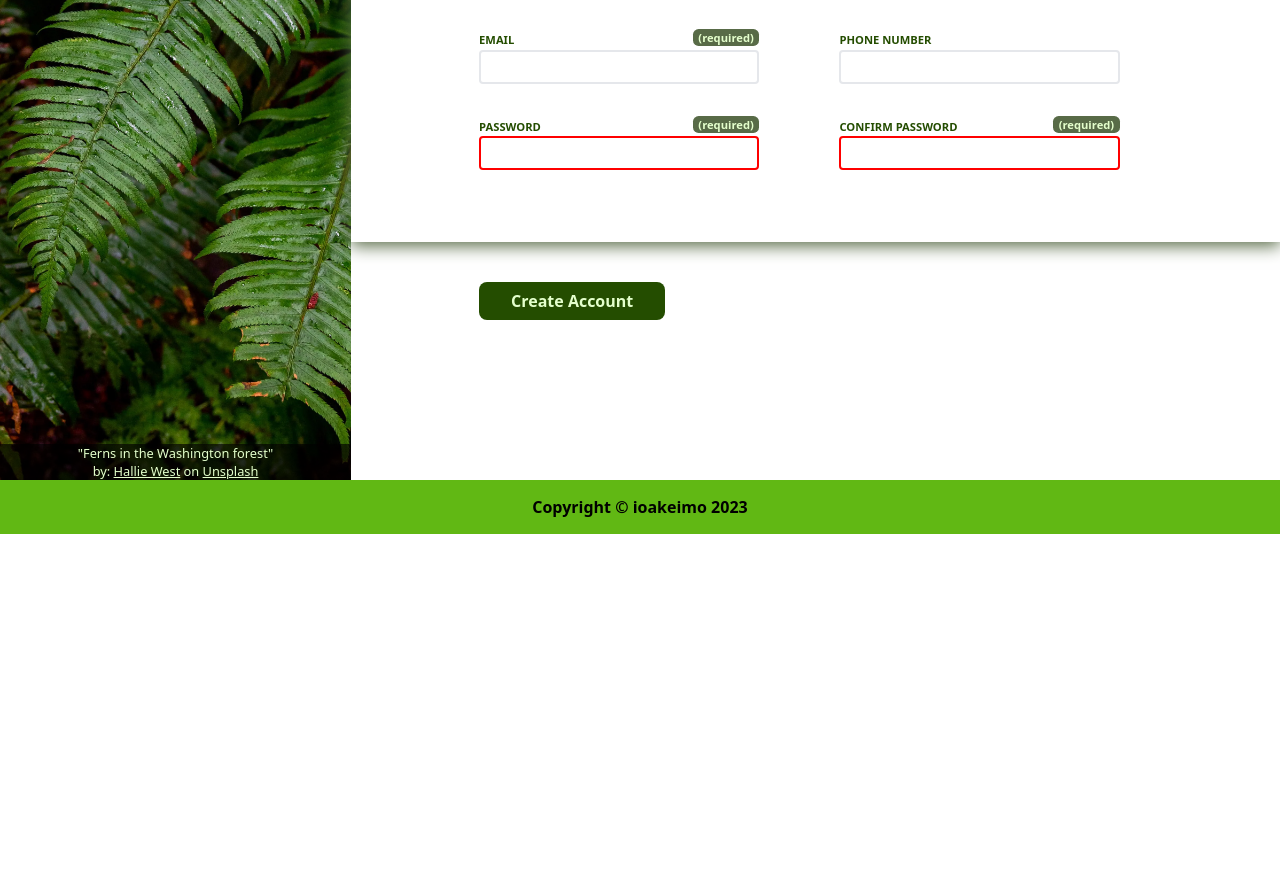
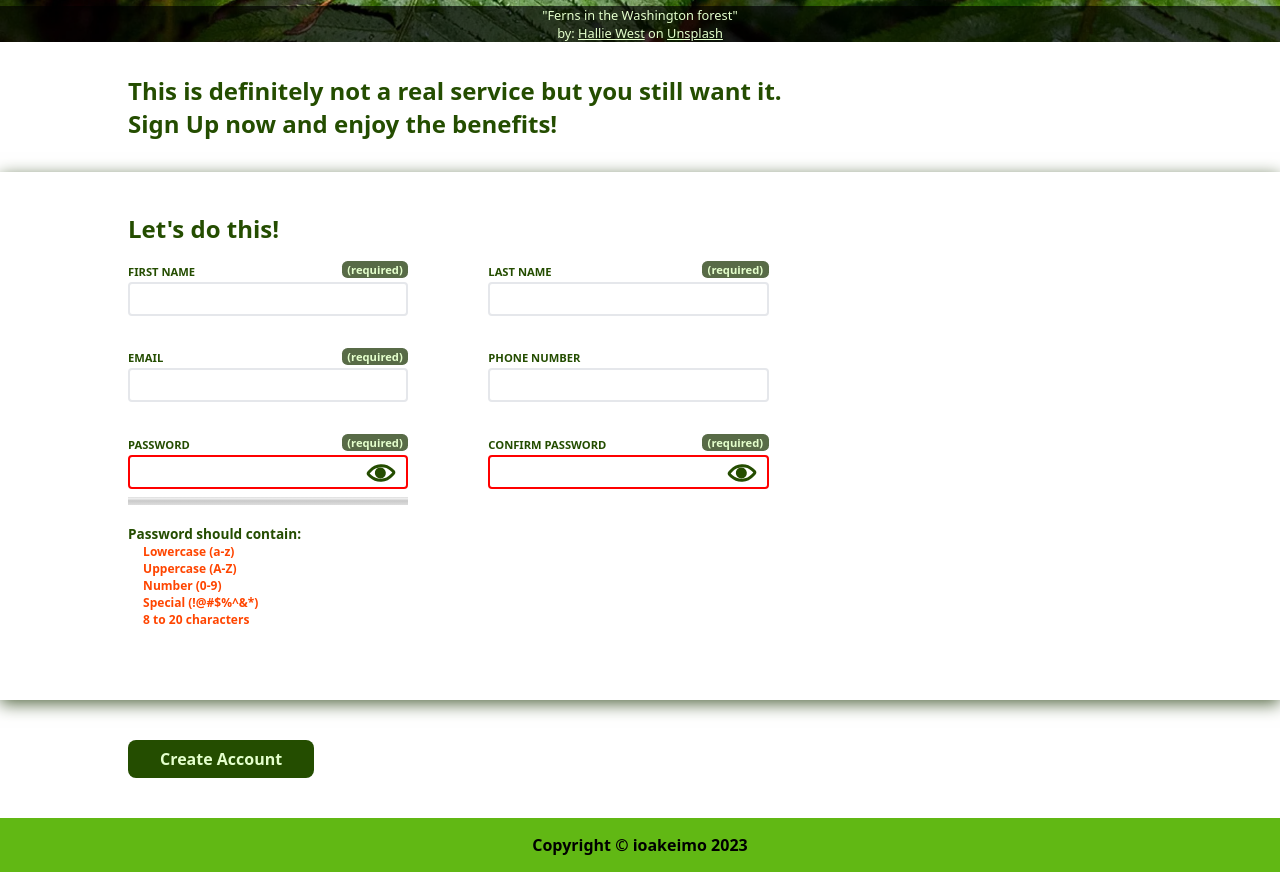
Before and after one commit to ioakeimoTOP/SignUp-Form, a website: page index.html in a window 1280 px wide. Shown: the part 266-1138 px from the top of the page. Before the commit the page ends 800 px from the top, so only its background shows below. Drawn offline with Linux system fonts and the light colour scheme; a web font is replaced by a local one.

Commit message:
Prepare html and css for form validation

```diff
--- a/index.html
+++ b/index.html
@@ -51,6 +51,10 @@
         </div>
       </div>
       <div class="form_container">
+        <h1 class="call_to_action">
+          This is definitely not a real service but you still want it. Sign Up
+          now and enjoy the benefits!
+        </h1>
         <form id="signup-form" class="signup" action="">
           <h2 class="signup__heading">Let's do this!</h2>
           <ul class="signup__fieldset">
@@ -63,7 +67,7 @@
                 autocomplete="given-name"
                 required
               />
-              <span></span>
+              <span class="signup__field-required"></span>
             </li>
             <li class="signup__field">
               <label for="last_name">Last Name</label>
@@ -74,7 +78,7 @@
                 autocomplete="family-name"
                 required
               />
-              <span></span>
+              <span class="signup__field-required"></span>
             </li>
             <li class="signup__field">
               <label for="email">Email</label>
@@ -85,7 +89,7 @@
                 autocomplete="email"
                 required
               />
-              <span></span>
+              <span class="signup__field-required"></span>
             </li>
             <li class="signup__field">
               <label for="phone_number">Phone Number</label>
@@ -96,29 +100,85 @@
                 autocomplete="tel"
               />
             </li>
-            <li class="signup__field">
+            <li class="signup__field password">
               <label for="password">Password</label>
               <input
                 type="password"
                 id="password"
                 name="password"
                 autocomplete="new-password"
-                pattern="^(?=.*[a-z])(?=.*[A-Z])(?=.*[0-9])(?=.*[!@#$%^&*_]).{8,12}$"
+                pattern="^(?=.*[a-z])(?=.*[A-Z])(?=.*[0-9])(?=.*[!@#$%^&*]).{8,20}$"
                 required
               />
-              <span></span>
+              <span class="signup__field-required"></span>
+              <input
+                type="checkbox"
+                title="Show password"
+                class="password__toggle"
+              />
+              <meter
+                class="password__strength"
+                min="0"
+                max="5"
+                low="5"
+                optimum="5"
+                value="0"
+              ></meter>
+              <dl aria-hidden="false" aria-live="polite" class="validation">
+                <dt>Password should contain:</dt>
+                <dd
+                  id="validation__lowercase"
+                  aria-hidden="false"
+                  class="validation__criterion"
+                >
+                  Lowercase (a-z)
+                </dd>
+                <dd
+                  id="validation__uppercase"
+                  aria-hidden="false"
+                  class="validation__criterion"
+                >
+                  Uppercase (A-Z)
+                </dd>
+                <dd
+                  id="validation__number"
+                  aria-hidden="false"
+                  class="validation__criterion"
+                >
+                  Number (0-9)
+                </dd>
+                <dd
+                  id="validation__special"
+                  aria-hidden="false"
+                  class="validation__criterion"
+                >
+                  Special (!@#$%^&*)
+                </dd>
+                <dd
+                  id="validation__length"
+                  aria-hidden="false"
+                  class="validation__criterion"
+                >
+                  8 to 20 characters
+                </dd>
+              </dl>
             </li>
-            <li class="signup__field">
+            <li class="signup__field password">
               <label for="confirm_password">Confirm Password</label>
               <input
                 type="password"
                 id="confirm_password"
                 name="confirm_password"
                 autocomplete="new-password"
-                pattern="^(?=.*[a-z])(?=.*[A-Z])(?=.*[0-9])(?=.*[!@#$%^&*_]).{8,12}$"
+                pattern="^(?=.*[a-z])(?=.*[A-Z])(?=.*[0-9])(?=.*[!@#$%^&*]).{8,20}$"
                 required
               />
-              <span></span>
+              <span class="signup__field-required"></span>
+              <input
+                type="checkbox"
+                title="Show password"
+                class="password__toggle"
+              />
             </li>
           </ul>
         </form>
--- a/src/styles/signup.scss
+++ b/src/styles/signup.scss
@@ -21,7 +21,7 @@
   background-size: cover;
   color: var(--brand-white);
 
-  flex: 1 1 max-content;
+  flex: 2 1 max-content;
 
   display: flex;
   flex-direction: column;
@@ -58,7 +58,13 @@
 
 .form_container {
   --gap: 10vw;
-  flex: 2 2 auto;
+  flex: 3 3 auto;
+}
+
+.call_to_action {
+  padding: 2rem var(--gap);
+  max-width: 70ch;
+  font-size: 1.5rem;
 }
 
 input {
@@ -102,7 +108,7 @@ input {
       text-transform: uppercase;
     }
 
-    & input {
+    & input:not([type='checkbox']) {
       --border-size: 2px;
 
       width: 100%;
@@ -110,22 +116,7 @@ input {
       border-radius: 0.25rem;
       border: var(--border-size) solid #e5e7eb;
 
-      &:required + span::after {
-        content: '(required)';
-        position: absolute;
-        right: 0;
-        top: 0;
-
-        font-size: var(--fs);
-        font-weight: bold;
-        padding: 0.1em 0.5em;
-        border-radius: 0.5em;
-
-        background: var(--accent-1);
-        color: var(--brand-white);
-      }
-
-      &[pattern]:invalid {
+      &[pattern]:invalid:not(:focus) {
         border: var(--border-size) solid red;
       }
 
@@ -134,6 +125,21 @@ input {
         border: var(--border-size) solid dodgerblue;
         box-shadow: 0 0.1rem 0.5rem 0 var(--accent-shadow);
       }
+    }
+
+    &-required::after {
+      content: '(required)';
+      position: absolute;
+      right: 0;
+      top: 0;
+
+      font-size: var(--fs);
+      font-weight: bold;
+      padding: 0.1em 0.5em;
+      border-radius: 0.5em;
+
+      background: var(--accent-1);
+      color: var(--brand-white);
     }
   }
 
@@ -159,3 +165,92 @@ input {
     }
   }
 }
+
+.password {
+  position: relative;
+
+  &__toggle {
+    appearance: none;
+    cursor: pointer;
+
+    position: absolute;
+    right: 1rem;
+    top: 1.75rem;
+    padding: 0.5rem;
+
+    border-radius: 75% 15%;
+    border: medium solid var(--text);
+    transform: rotate(42deg);
+
+    &::before {
+      content: '';
+      position: absolute;
+      // Center:
+      top: 50%;
+      right: 50%;
+      transform: translate(45%, -45%);
+
+      background: var(--text);
+      padding: 35%;
+      border-radius: 50%;
+    }
+
+    &:checked {
+      opacity: 85%;
+      &::after {
+        content: '';
+        position: absolute;
+        top: 50%;
+        left: -50%;
+
+        width: 200%;
+        height: 20%;
+        // background: var(--accent-1);
+        border-top: medium solid var(--text);
+        transform: rotate(95deg);
+      }
+    }
+  }
+
+  &__strength {
+    width: 100%;
+  }
+}
+
+.validation {
+  font-weight: bold;
+
+  & > dt {
+    font-size: 0.85rem;
+    margin-top: 1em;
+  }
+
+  & > dd {
+    font-size: 0.75rem;
+  }
+
+  &__criterion {
+    position: relative;
+    color: orangered;
+
+    &::before {
+      // Hide by default but pre-allocate required space
+      visibility: hidden;
+
+      content: '';
+      display: inline-block;
+      width: 1em;
+      height: 0.5em;
+      transform: rotate(-45deg) translateY(-50%);
+      border-bottom: medium solid var(--text);
+      border-left: medium solid var(--text);
+    }
+
+    &-satisfied {
+      color: var(--text);
+      &::before {
+        visibility: visible;
+      }
+    }
+  }
+}
```
Also changed, not shown: src/styles/main.css.
